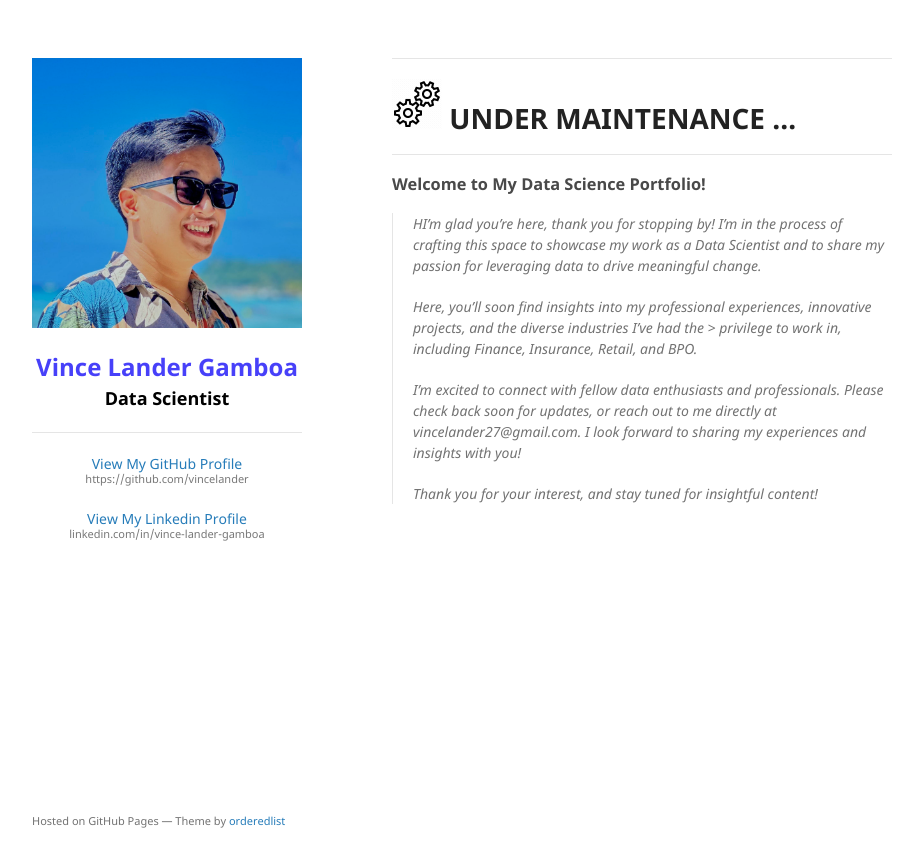
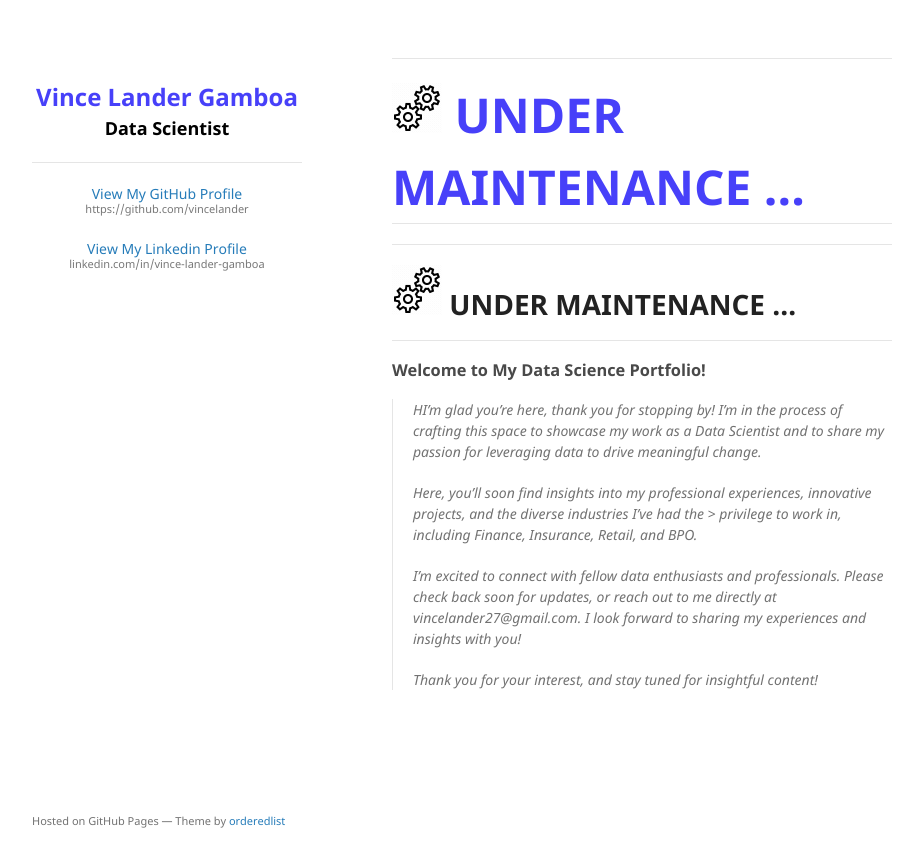
Before and after one commit to vincelander/vincelander.github.io, a Jekyll site: the page built from index.md, in a window 1280 px wide. Shown: the top 867 px of the page, without its empty margins (178-1094 px from the left). Built offline with Jekyll 4.4.1, drawn with Linux system fonts in a browser that asks for light colours.

Commit message:
update view and details

```diff
--- a/_layouts/default.html
+++ b/_layouts/default.html
@@ -85,9 +85,9 @@
   <body>
     <div class="wrapper">
       <header>
-        {% if site.logo %}
+        <!-- {% if site.logo %}
           <img src="{{site.logo | relative_url}}" alt="Logo" class="center" />
-        {% endif %}
+        {% endif %} -->
         <br>
         <p style="text-align:center;">
           <font size="5" color="#4740F9">
@@ -123,6 +123,12 @@
 
       </header>
       <section>
+        <hr>
+        <font size="7" color="#4740F9">
+          <img src="/assets/img/gear-logo.gif" alt="Logo" />
+          <b>UNDER MAINTENANCE ...</b>
+        </font>
+        <hr>
 
       {{ content }}
 
```
